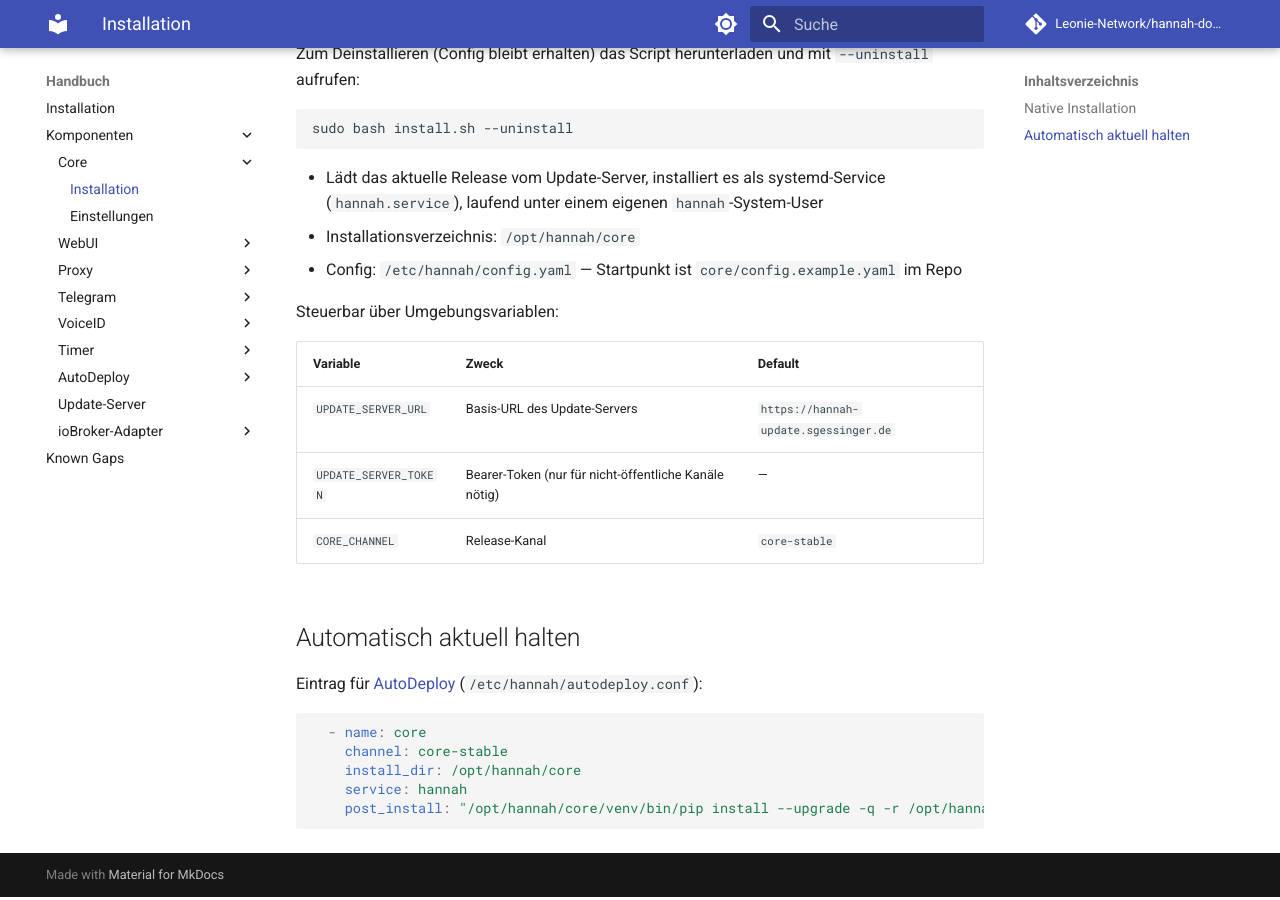
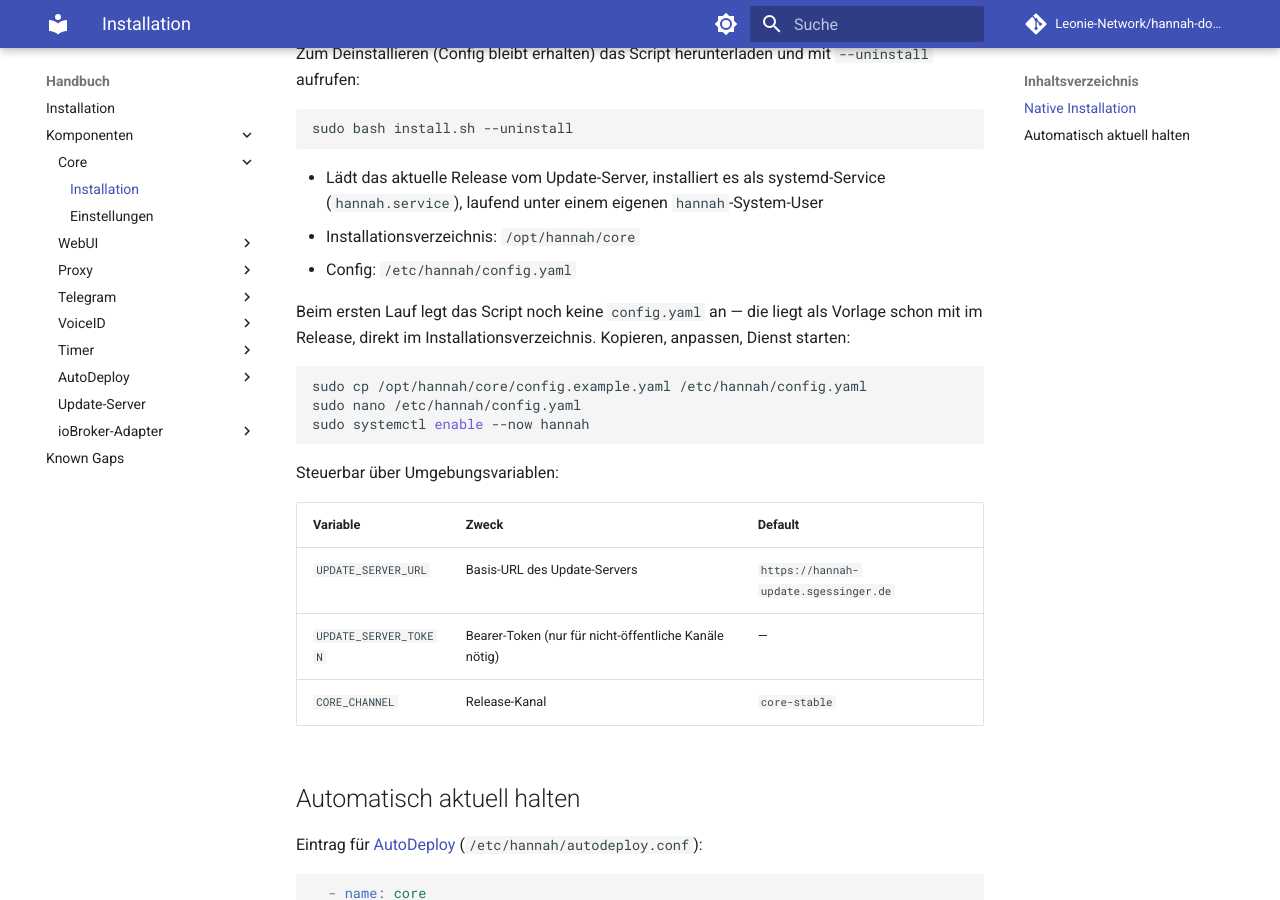
Before and after one commit to Leonie-Network/hannah-docs, an MkDocs documentation site: the page built from docs/components/core/installation.md, in a window 1280 px wide and 900 px high, scrolled down 426 px. Built offline with MkDocs 1.6.1 and Material for MkDocs 9.7.7, drawn with Linux system fonts in a browser that asks for light colours; comment, search, counter and statistics services are not loaded.

Commit message:
docs: spell out config copy/edit/start steps for Core and WebUI
The example config ships inside the release artifact and lands in
the install dir automatically - install.sh prints the cp/systemctl
steps at the end, but that's easy to miss in scrollback. Written out
explicitly instead of relying on people reading the script's own
output.

Co-Authored-By: Claude Sonnet 5 <noreply@anthropic.com>

````diff
--- a/docs/components/core/installation.md
+++ b/docs/components/core/installation.md
@@ -21,7 +21,17 @@ sudo bash install.sh --uninstall
 - Lädt das aktuelle Release vom Update-Server, installiert es als systemd-Service
   (`hannah.service`), laufend unter einem eigenen `hannah`-System-User
 - Installationsverzeichnis: `/opt/hannah/core`
-- Config: `/etc/hannah/config.yaml` — Startpunkt ist `core/config.example.yaml` im Repo
+- Config: `/etc/hannah/config.yaml`
+
+Beim ersten Lauf legt das Script noch keine `config.yaml` an — die liegt als Vorlage
+schon mit im Release, direkt im Installationsverzeichnis. Kopieren, anpassen, Dienst
+starten:
+
+```bash
+sudo cp /opt/hannah/core/config.example.yaml /etc/hannah/config.yaml
+sudo nano /etc/hannah/config.yaml
+sudo systemctl enable --now hannah
+```
 
 Steuerbar über Umgebungsvariablen:
 
````
Also changed, not shown: docs/components/webui/installation.md (+8 -2 lines).
